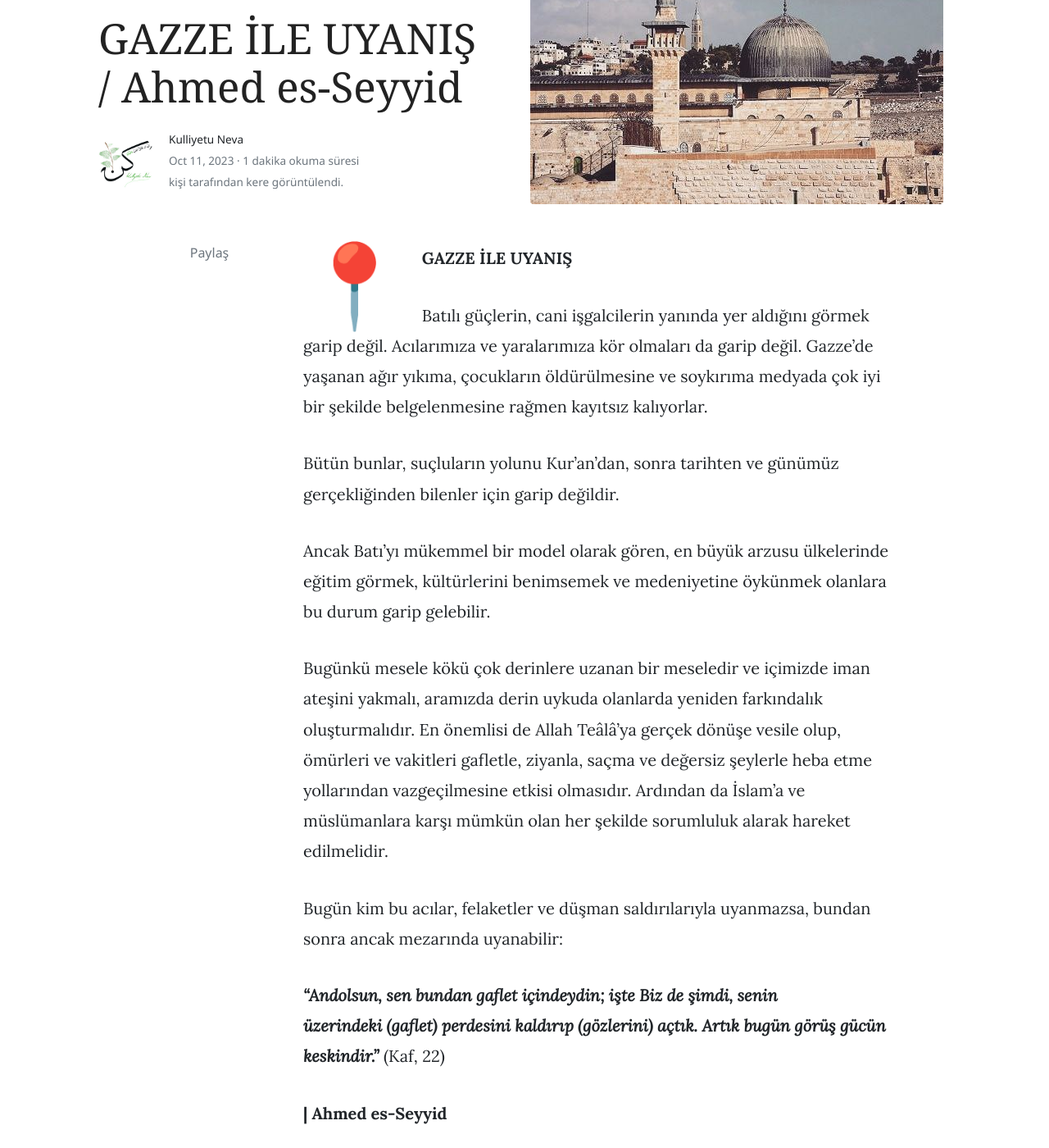
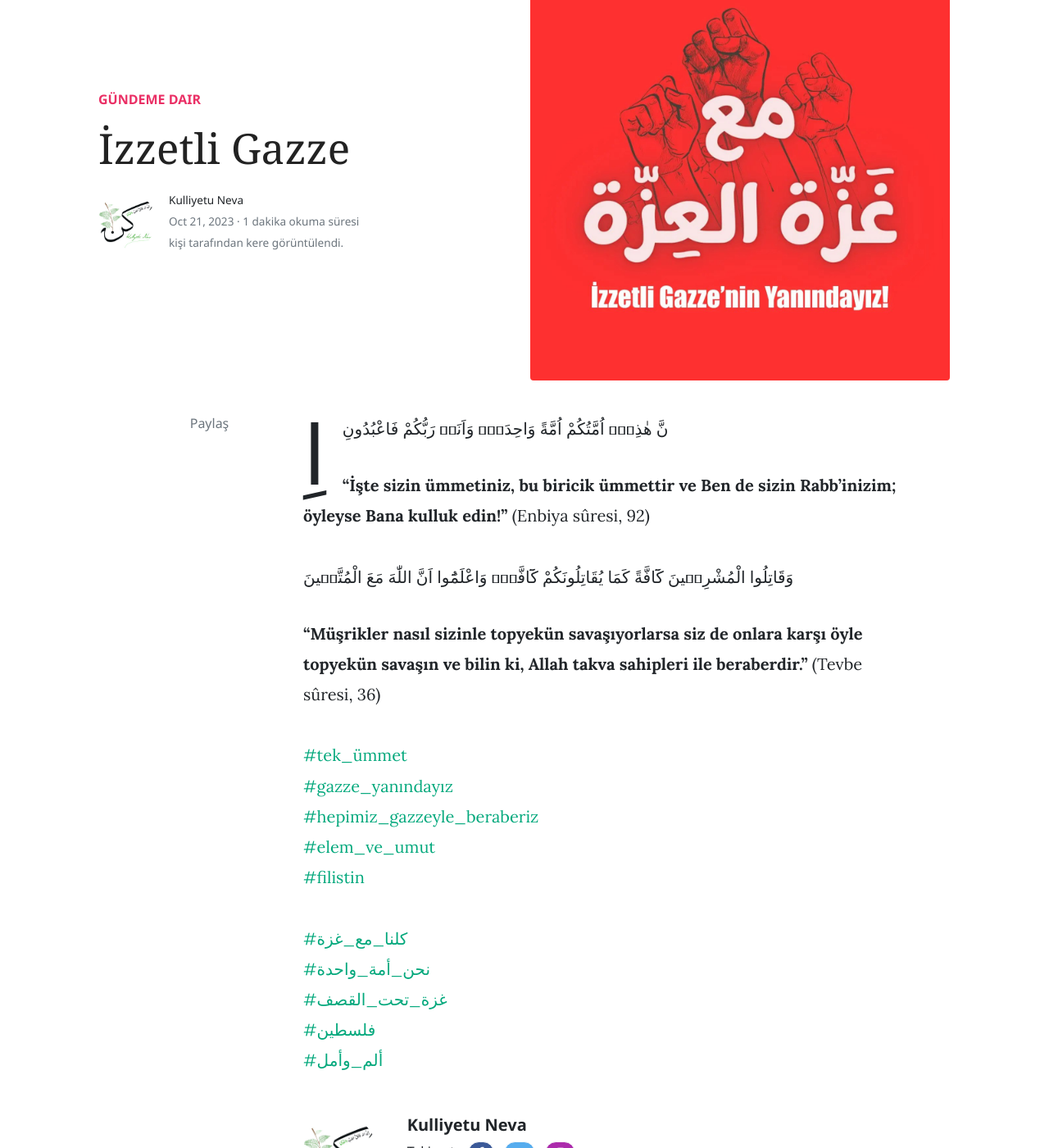
Before and after one commit to kulliyetuneva/website, a Jekyll site: the page built from _posts/2023-10-21-gazze-ile-uyanis-ahmed-es-seyyid.md, in a window 1280 px wide and 1400 px high, scrolled down 261 px. Shown: the whole window at 82% size. Built offline with Jekyll 4.4.1, drawn with Linux system fonts in a browser that asks for light colours; nearby versions of some CDN libraries; comment, search, counter and statistics services are not loaded; some of the changed text lies outside the part shown.

Commit message:
Update Yazı “2023-10-21-gazze-ile-uyanis-ahmed-es-seyyid”

```diff
--- a/_posts/2023-10-21-gazze-ile-uyanis-ahmed-es-seyyid.md
+++ b/_posts/2023-10-21-gazze-ile-uyanis-ahmed-es-seyyid.md
@@ -1,32 +1,27 @@
 ---
-layout: post
-title: GAZZE İLE UYANIŞ / Ahmed es-Seyyid
-date: 2023-10-11T19:06:08.930Z
+title: İzzetli Gazze
+date: 2023-10-21T19:08:50.356Z
 author: kulliyetuneva
 categories:
-  - Ahmed es-Seyyid
-  - Neva Çeviri
-featured: true
-sticky: true
-comments: true
-image: /assets/images/photo1697132901.jpeg
+  - Gündeme Dair
+image: /assets/images/gazze.jpeg
 ---
-📍**GAZZE İLE UYANIŞ**
+اِنَّ هٰذِه۪ٓ اُمَّتُكُمْ اُمَّةً وَاحِدَةًۘ وَاَنَا۬ رَبُّكُمْ فَاعْبُدُونِ
 
-Batılı güçlerin, cani işgalcilerin yanında yer aldığını görmek garip değil. Acılarımıza ve yaralarımıza kör olmaları da garip değil. Gazze'de yaşanan ağır yıkıma, çocukların öldürülmesine ve soykırıma medyada çok iyi bir şekilde belgelenmesine rağmen kayıtsız kalıyorlar.
+**"İşte sizin ümmetiniz, bu biricik ümmettir ve Ben de sizin Rabb’inizim; öyleyse Bana kulluk edin!"** (Enbiya sûresi, 92)\
+\
+وَقَاتِلُوا الْمُشْرِك۪ينَ كَٓافَّةً كَمَا يُقَاتِلُونَكُمْ كَٓافَّةًۜ وَاعْلَمُٓوا اَنَّ اللّٰهَ مَعَ الْمُتَّق۪ينَ
 
-Bütün bunlar, suçluların yolunu Kur'an'dan, sonra tarihten ve günümüz gerçekliğinden bilenler için garip değildir.
-
-Ancak Batı'yı mükemmel bir model olarak gören, en büyük arzusu ülkelerinde eğitim görmek, kültürlerini benimsemek ve medeniyetine öykünmek olanlara bu durum garip gelebilir.
-
-Bugünkü mesele kökü çok derinlere uzanan bir meseledir ve içimizde iman ateşini yakmalı, aramızda derin uykuda olanlarda yeniden farkındalık oluşturmalıdır. En önemlisi de Allah Teâlâ'ya gerçek dönüşe vesile olup, ömürleri ve vakitleri gafletle, ziyanla, saçma ve değersiz şeylerle heba etme yollarından vazgeçilmesine etkisi olmasıdır. Ardından da İslam'a ve  müslümanlara karşı mümkün olan her şekilde sorumluluk alarak hareket edilmelidir.
-
-Bugün kim bu acılar, felaketler ve düşman saldırılarıyla uyanmazsa, bundan sonra ancak mezarında uyanabilir:
-
-***“Andolsun, sen bundan gaflet içindeydin; işte Biz de şimdi, senin üzerindeki (gaflet) perdesini kaldırıp (gözlerini) açtık. Artık bugün görüş gücün keskindir."*** (Kaf, 22)
-
-
-
-**\| Ahmed es-Seyyid**
-
-**Ç﻿eviri:** Kulliyetu Neva
+**"Müşrikler nasıl sizinle topyekün savaşıyorlarsa siz de onlara karşı öyle topyekün savaşın ve bilin ki, Allah takva sahipleri ile beraberdir."** (Tevbe sûresi, 36)\
+\
+[\#tek_ümmet](https://www.facebook.com/hashtag/tek_%C3%BCmmet?__eep__=6&__cft__[0]=AZVgi0r0J-1w3HU9uy3Xtoli5pJ6m24JnoM6Yw1P5MfDwV9B_5tSlltD5Us5Cyua9_PouA6tRiAEMT7mXPPXpLDxVW9KE4kBncE9frOP5Hd-3e1eOcTeHojK1p4jRUW47dkKt_4AtoW83hd5rCT_EP1a9gG1K-TmS6lu0gMVDbCIng&__tn__=*NK*F)\
+[\#gazze_yanındayız](https://www.facebook.com/hashtag/gazze_yan%C4%B1nday%C4%B1z?__eep__=6&__cft__[0]=AZVgi0r0J-1w3HU9uy3Xtoli5pJ6m24JnoM6Yw1P5MfDwV9B_5tSlltD5Us5Cyua9_PouA6tRiAEMT7mXPPXpLDxVW9KE4kBncE9frOP5Hd-3e1eOcTeHojK1p4jRUW47dkKt_4AtoW83hd5rCT_EP1a9gG1K-TmS6lu0gMVDbCIng&__tn__=*NK*F)\
+[\#hepimiz_gazzeyle_beraberiz](https://www.facebook.com/hashtag/hepimiz_gazzeyle_beraberiz?__eep__=6&__cft__[0]=AZVgi0r0J-1w3HU9uy3Xtoli5pJ6m24JnoM6Yw1P5MfDwV9B_5tSlltD5Us5Cyua9_PouA6tRiAEMT7mXPPXpLDxVW9KE4kBncE9frOP5Hd-3e1eOcTeHojK1p4jRUW47dkKt_4AtoW83hd5rCT_EP1a9gG1K-TmS6lu0gMVDbCIng&__tn__=*NK*F)\
+[\#elem_ve_umut](https://www.facebook.com/hashtag/elem_ve_umut?__eep__=6&__cft__[0]=AZVgi0r0J-1w3HU9uy3Xtoli5pJ6m24JnoM6Yw1P5MfDwV9B_5tSlltD5Us5Cyua9_PouA6tRiAEMT7mXPPXpLDxVW9KE4kBncE9frOP5Hd-3e1eOcTeHojK1p4jRUW47dkKt_4AtoW83hd5rCT_EP1a9gG1K-TmS6lu0gMVDbCIng&__tn__=*NK*F)\
+[\#filistin](https://www.facebook.com/hashtag/filistin?__eep__=6&__cft__[0]=AZVgi0r0J-1w3HU9uy3Xtoli5pJ6m24JnoM6Yw1P5MfDwV9B_5tSlltD5Us5Cyua9_PouA6tRiAEMT7mXPPXpLDxVW9KE4kBncE9frOP5Hd-3e1eOcTeHojK1p4jRUW47dkKt_4AtoW83hd5rCT_EP1a9gG1K-TmS6lu0gMVDbCIng&__tn__=*NK*F)\
+\
+[\#كلنا\_مع\_غزة](https://www.facebook.com/hashtag/%D9%83%D9%84%D9%86%D8%A7_%D9%85%D8%B9_%D8%BA%D8%B2%D8%A9?__eep__=6&__cft__[0]=AZVgi0r0J-1w3HU9uy3Xtoli5pJ6m24JnoM6Yw1P5MfDwV9B_5tSlltD5Us5Cyua9_PouA6tRiAEMT7mXPPXpLDxVW9KE4kBncE9frOP5Hd-3e1eOcTeHojK1p4jRUW47dkKt_4AtoW83hd5rCT_EP1a9gG1K-TmS6lu0gMVDbCIng&__tn__=*NK*F)\
+[\#نحن\_أمة\_واحدة](https://www.facebook.com/hashtag/%D9%86%D8%AD%D9%86_%D8%A3%D9%85%D8%A9_%D9%88%D8%A7%D8%AD%D8%AF%D8%A9?__eep__=6&__cft__[0]=AZVgi0r0J-1w3HU9uy3Xtoli5pJ6m24JnoM6Yw1P5MfDwV9B_5tSlltD5Us5Cyua9_PouA6tRiAEMT7mXPPXpLDxVW9KE4kBncE9frOP5Hd-3e1eOcTeHojK1p4jRUW47dkKt_4AtoW83hd5rCT_EP1a9gG1K-TmS6lu0gMVDbCIng&__tn__=*NK*F)\
+[\#غزة\_تحت\_القصف](https://www.facebook.com/hashtag/%D8%BA%D8%B2%D8%A9_%D8%AA%D8%AD%D8%AA_%D8%A7%D9%84%D9%82%D8%B5%D9%81?__eep__=6&__cft__[0]=AZVgi0r0J-1w3HU9uy3Xtoli5pJ6m24JnoM6Yw1P5MfDwV9B_5tSlltD5Us5Cyua9_PouA6tRiAEMT7mXPPXpLDxVW9KE4kBncE9frOP5Hd-3e1eOcTeHojK1p4jRUW47dkKt_4AtoW83hd5rCT_EP1a9gG1K-TmS6lu0gMVDbCIng&__tn__=*NK*F)\
+[\#فلسطين](https://www.facebook.com/hashtag/%D9%81%D9%84%D8%B3%D8%B7%D9%8A%D9%86?__eep__=6&__cft__[0]=AZVgi0r0J-1w3HU9uy3Xtoli5pJ6m24JnoM6Yw1P5MfDwV9B_5tSlltD5Us5Cyua9_PouA6tRiAEMT7mXPPXpLDxVW9KE4kBncE9frOP5Hd-3e1eOcTeHojK1p4jRUW47dkKt_4AtoW83hd5rCT_EP1a9gG1K-TmS6lu0gMVDbCIng&__tn__=*NK*F)\
+[\#ألم_وأمل](https://www.facebook.com/hashtag/%D8%A3%D9%84%D9%85_%D9%88%D8%A3%D9%85%D9%84?__eep__=6&__cft__[0]=AZVgi0r0J-1w3HU9uy3Xtoli5pJ6m24JnoM6Yw1P5MfDwV9B_5tSlltD5Us5Cyua9_PouA6tRiAEMT7mXPPXpLDxVW9KE4kBncE9frOP5Hd-3e1eOcTeHojK1p4jRUW47dkKt_4AtoW83hd5rCT_EP1a9gG1K-TmS6lu0gMVDbCIng&__tn__=*NK*F)
```
Also changed, not shown: assets/images/gazze.jpeg (added).
